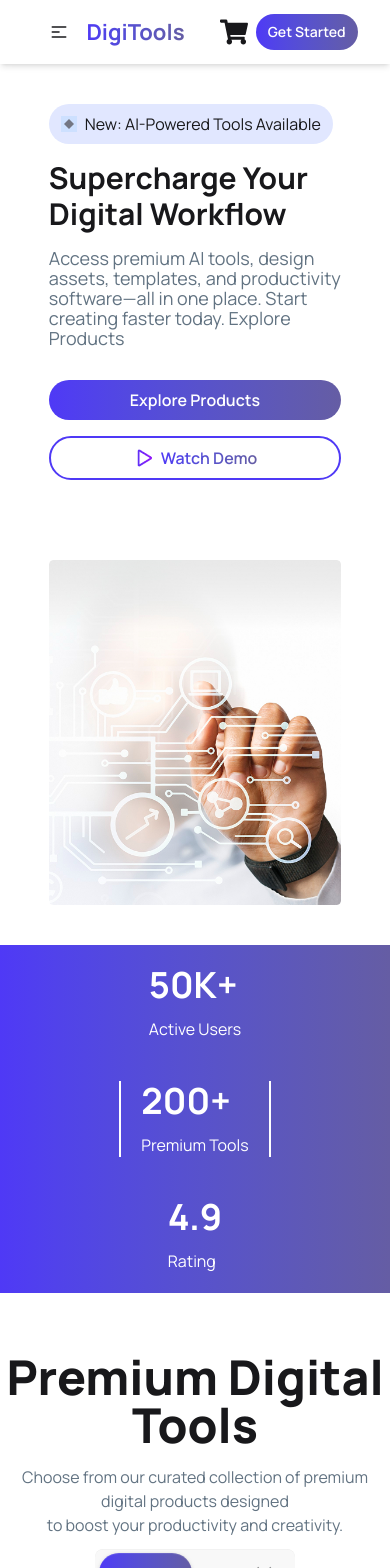
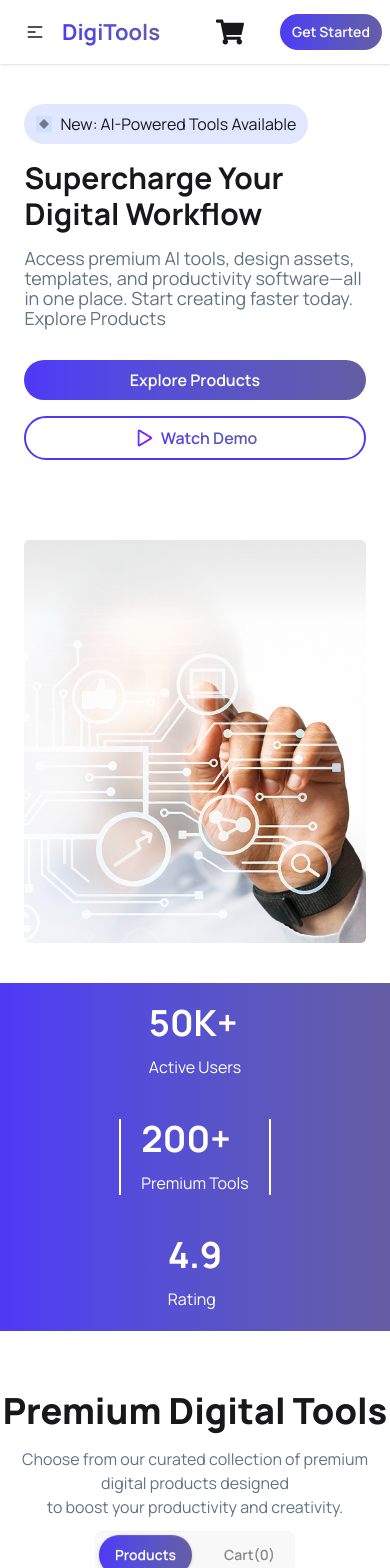
Before and after one commit to shajjadulferdous/React-Basic, a React (Vite) app: page / in a window 390 px wide. Shown: the top 1568 px of the page. Built offline with nearby package versions, Linux system fonts and the light colour scheme.

Commit message:
final push_back

```diff
--- a/src/Components/Banner.jsx
+++ b/src/Components/Banner.jsx
@@ -1,7 +1,6 @@
 import React from 'react';
 import { CiPlay1 } from "react-icons/ci";
 import BannerImg from '../assets/banner.png'
-import pointImg from '../assets/point.png'
 import playImg from '../assets/Play.png'
 import { VscDebugBreakpointLog } from "react-icons/vsc";
 
@@ -9,10 +8,10 @@ const Banner = () => {
     return (
        <>
         {/* <hr className='opacity-50' /> */}
-        <div className='flex mx-auto w-12/16 my-10 sm:my-15 gap-15 flex-col md:flex-row'>
+        <div className='flex mx-auto w-14/16 md:w-12/16 my-10 sm:my-15 gap-15 flex-col md:flex-row text-start md:text-center'>
             <div className='flex-1 flex justify-center items-center text-start'>
                   <div>
-                 <p className='flex bg-[#E1E7FF] py-2 px-3 rounded-full w-fit gap-2 mb-4 items-center justify-center '>  <VscDebugBreakpointLog className='bg-blue-200 animate-pulse' />
+                 <p className='flex bg-[#E1E7FF] py-2 px-3 rounded-full w-fit gap-2 mb-4 items-center justify-center text-center '>  <VscDebugBreakpointLog className='bg-blue-200 animate-pulse' />
                      <span className='text-nowrap'>New: AI-Powered Tools Available</span></p>
                 <h1 className='text-3xl md:text-5xl lg:text-5xl font-bold mb-4'>Supercharge Your Digital Workflow</h1>
                 <p className='text-[#627382] mb-8 text-[18px] leading-5'>Access premium AI tools, design assets, templates, and productivity
--- a/src/Components/CardHeader.jsx
+++ b/src/Components/CardHeader.jsx
@@ -4,9 +4,9 @@ const CardHeader = ({SetState , buyCard , State}) => {
     return (
         <div className='flex justify-center items-center mt-15'>
             <div >
-                <h1 className='font-extrabold text-5xl text-center mb-4'>Premium Digital Tools</h1>
-                <p className='text-center text-[#627382]'>Choose from our curated collection of premium digital products designed </p>
-                <p className='text-center text-[#627382]'>to boost your productivity and creativity.</p>
+                <h1 className='font-extrabold text-4xl md:text-5xl text-center mb-4'>Premium Digital Tools</h1>
+                <p className='text-center  text-[#627382]'>Choose from our curated collection of premium digital products designed </p>
+                <p className='text-center  text-[#627382]'>to boost your productivity and creativity.</p>
                 <div className='flex justify-center items-center mt-3 px-8 rounded-full'>
                     <div className="tabs tabs-box bg-base-200 space-x-4">
                     <input type="radio" name="my_tabs_1" className={`tab btn  ${ State ?'': 'bg-linear-to-r from-[#4F39F6] to-[#655da4] text-white'}   px-4 py-2 rounded-full`} onClick={ ()=>{SetState(false)}} aria-label="Products" defaultChecked />
--- a/src/Components/Details.jsx
+++ b/src/Components/Details.jsx
@@ -3,7 +3,7 @@ import React from 'react';
 const Details = () => {
     return (
         <div className='bg-linear-to-r from-[#4F39F6] to-[#655da4] text-white  '>
-           <div className='flex justify-between w-12/16 mx-auto flex-col sm:flex-row items-center'>
+           <div className='flex justify-between w-14/16 md:w-12/16 mx-auto flex-col sm:flex-row items-center'>
             <div className='px-5 md:my-10 my-5'>
                 <h1 className='font-bold text-4xl md:text-6xl mb-3'>50K+</h1>
                <p>Active Users</p>
--- a/src/Components/Footer.jsx
+++ b/src/Components/Footer.jsx
@@ -7,7 +7,7 @@ const Footer = () => {
     return (
         <>
         <div className='bg-[#101727] text-white '>
-             <div className='w-12/16 mx-auto'>
+             <div className='w-14/16 md:w-12/16 mx-auto'>
              <div className='pt-15 pb-10 md:pt-30 md:pb-20 grid grid-cols-2 sm:grid-cols-3 md:grid-cols-4 lg:grid-cols-5 gap-4  justify-center'>
                  <div>
                     <h1 className=' text-2xl md:text-4xl font-bold mb-4'>DigiTools</h1>
--- a/src/Components/Model.jsx
+++ b/src/Components/Model.jsx
@@ -4,7 +4,7 @@ import ModelCart from './ModelCart';
 const Model = ({cartPromise , buyCard, setBuyCard}) => {
     let carts = use(cartPromise);
     return (
-        <div className='w-12/16 mx-auto grid sm:grid-cols-2 md:grid-cols-3 gap-7 mt-10'>
+        <div className='w-14/16 md:w-12/16 mx-auto grid sm:grid-cols-2 md:grid-cols-3 gap-7 mt-10'>
             {
                 carts.map((cart) => <ModelCart key={cart.id} cart={cart} buyCard={buyCard} setBuyCard={setBuyCard} ></ModelCart>)
             }
--- a/src/Components/NavBar.jsx
+++ b/src/Components/NavBar.jsx
@@ -4,8 +4,8 @@ import { FaShoppingCart } from "react-icons/fa";
 const NavBar = ({buyCard}) => {
     return (
 
-        <div className='bg-white sticky top-0 z-10 w-full shadow-md'>
-            <div className="navbar bg-base-100 w-14/16 md:w-12/16 mx-auto ">
+        <div className='bg-white md:sticky top-0 z-10 w-full shadow-sm md:shadow-md'>
+            <div className="navbar bg-base-100  md:w-12/16 mx-auto ">
             <div className="navbar-start">
                 <div className="dropdown">
                 <div tabIndex={0} role="button" className="btn btn-ghost lg:hidden">
@@ -36,11 +36,11 @@ const NavBar = ({buyCard}) => {
                 </ul>
             </div>
             <div className="navbar-end">
-               <ul className='flex justify-between gap-2 sm:gap-8  items-center'>
+               <ul className='flex justify-between gap-9 sm:gap-8  items-center'>
                  <li className='relative'>
                     <a href=""><FaShoppingCart className='w-7 h-7'/></a>
                     {
-                        buyCard.length ? <span className='absolute -top-4 -right-4 font-bold bg-gray-400 rounded-full px-2'>{buyCard.length}</span> : ''
+                        buyCard.length ? <span className='absolute -top-4 -right-4 font-bold bg-blue-500 rounded-full px-2'>{buyCard.length}</span> : ''
                     }
                  </li>
                  <li className='hidden sm:block'><a href="">Login</a></li>
--- a/src/Components/PricingCard.jsx
+++ b/src/Components/PricingCard.jsx
@@ -6,7 +6,7 @@ const PricingCard = () => {
           <div>
                 <h1 className='text-4xl md:text-5xl  text-center font-extrabold mb-3'>Simple, Transparent Pricing</h1>
                 <p className='text-center text-[#627382] text-[18px]'>Choose the plan that fits your needs. Upgrade or downgrade anytime.</p>
-             <div className='grid grid-cols-1 md:grid-cols-2 lg:grid-cols-3 gap-8 mt-10 w-12/16 mx-auto'>
+             <div className='grid grid-cols-1 md:grid-cols-2 lg:grid-cols-3 gap-8 mt-10 w-14/16 md:w-12/16 mx-auto'>
                   <div className="card  bg-base-100 shadow-sm rounded-xl
                     duration-500 transition-all hover:shadow-md
                     hover:-translate-y-1 hover:border-primary/30
--- a/src/Components/ReadSection.jsx
+++ b/src/Components/ReadSection.jsx
@@ -4,7 +4,7 @@ const ReadSection = () => {
     return (
         <>
           <div className='bg-linear-to-r from-[#4F39F6] to-[#655da4] text-white mt-15 md:mt-30'>
-               <div className='w-12/16 mx-auto py-15 md:py-30 text-center'>
+               <div className='w-14/16 md:w-12/16 mx-auto py-15 md:py-30 text-center'>
                    <h1 className='text-2xl md:text-4xl font-extrabold mb-4'>Ready to Transform Your Workflow?</h1>
                    <p className='opacity-70'>Join thousands of professionals who are already using Digitools to work smarter.</p>
                    <p className='opacity-70'>Start your free trial today.</p>
--- a/src/Components/ToolCard.jsx
+++ b/src/Components/ToolCard.jsx
@@ -4,7 +4,7 @@ import PackageImg from '../assets/package.png'
 import RocketImg from '../assets/rocket.png'
 const ToolCard = () => {
     return (
-        <div className='w-12/16 mx-auto my-15'>
+        <div className='w-14/16 md:w-12/16 mx-auto my-15'>
             <h1 className='text-4xl md:text-5xl text-center font-extrabold mb-3'>Get Started in 3 Steps</h1>
             <p className='text-[#627382] mb-10 text-center'>Start using premium digital tools in minutes, not hours.</p>
             {/* /<div className='flex text-center gap-8'>
```
